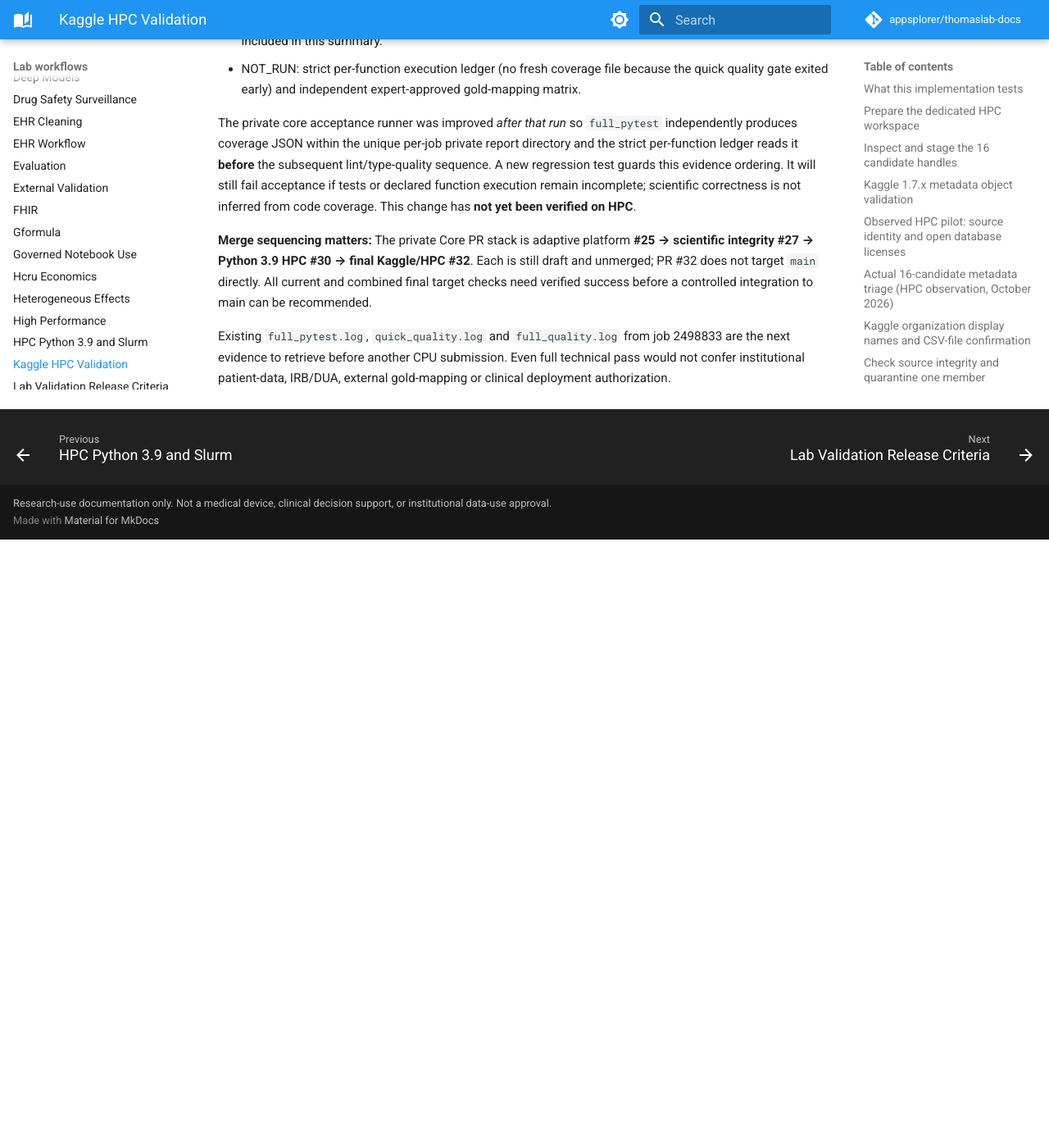
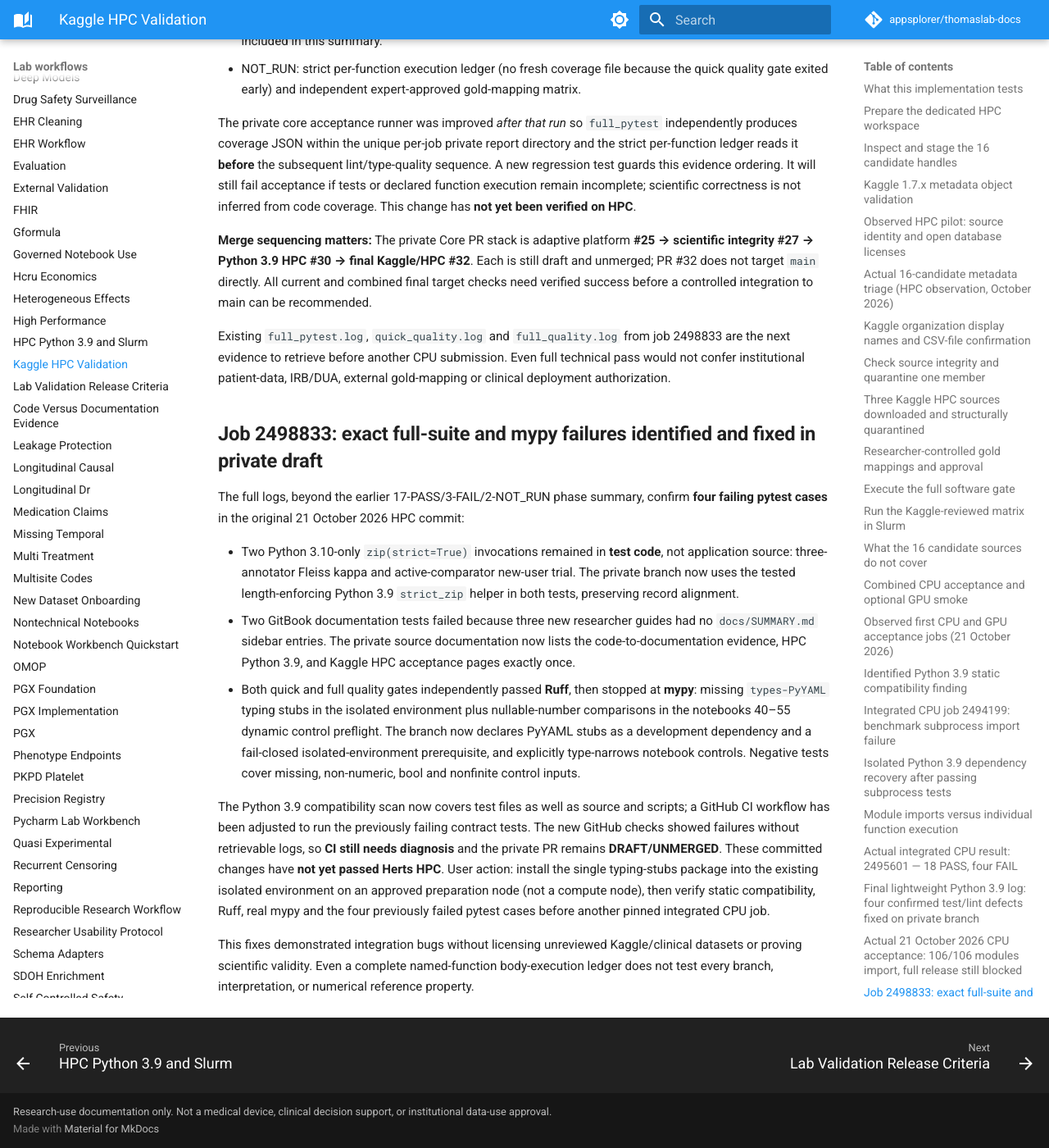
Before and after one commit to appsplorer/thomaslab-docs, an MkDocs documentation site: the page built from docs/guides/kaggle-hpc-acceptance.md, in a window 1280 px wide and 1400 px high, scrolled down 16947 px. Shown: the whole window at 82% size. Built offline with MkDocs 1.6.1 and Material for MkDocs 9.7.7, drawn with Linux system fonts in a browser that asks for light colours; comment, search, counter and statistics services are not loaded; before the commit the page ends 17605 px from its top, so only the background shows below that.

Commit message:
docs: precise HPC pytest and mypy failure fixes with fail-closed validation

```diff
--- a/docs/guides/kaggle-hpc-acceptance.md
+++ b/docs/guides/kaggle-hpc-acceptance.md
@@ -489,3 +489,16 @@
 **Merge sequencing matters:** The private Core PR stack is adaptive platform **#25 → scientific integrity #27 → Python 3.9 HPC #30 → final Kaggle/HPC #32**. Each is still draft and unmerged; PR #32 does not target `main` directly. All current and combined final target checks need verified success before a controlled integration to main can be recommended.
 
 Existing `full_pytest.log`, `quick_quality.log` and `full_quality.log` from job 2498833 are the next evidence to retrieve before another CPU submission. Even full technical pass would not confer institutional patient-data, IRB/DUA, external gold-mapping or clinical deployment authorization.
+
+
+## Job 2498833: exact full-suite and mypy failures identified and fixed in private draft
+
+The full logs, beyond the earlier 17-PASS/3-FAIL/2-NOT_RUN phase summary, confirm **four failing pytest cases** in the original 21 October 2026 HPC commit:
+
+- Two Python 3.10-only `zip(strict=True)` invocations remained in **test code**, not application source: three-annotator Fleiss kappa and active-comparator new-user trial. The private branch now uses the tested length-enforcing Python 3.9 `strict_zip` helper in both tests, preserving record alignment.
+- Two GitBook documentation tests failed because three new researcher guides had no `docs/SUMMARY.md` sidebar entries. The private source documentation now lists the code-to-documentation evidence, HPC Python 3.9, and Kaggle HPC acceptance pages exactly once.
+- Both quick and full quality gates independently passed **Ruff**, then stopped at **mypy**: missing `types-PyYAML` typing stubs in the isolated environment plus nullable-number comparisons in the notebooks 40–55 dynamic control preflight. The branch now declares PyYAML stubs as a development dependency and a fail-closed isolated-environment prerequisite, and explicitly type-narrows notebook controls. Negative tests cover missing, non-numeric, bool and nonfinite control inputs.
+
+The Python 3.9 compatibility scan now covers test files as well as source and scripts; a GitHub CI workflow has been adjusted to run the previously failing contract tests. The new GitHub checks showed failures without retrievable logs, so **CI still needs diagnosis** and the private PR remains **DRAFT/UNMERGED**. These committed changes have **not yet passed Herts HPC**. User action: install the single typing-stubs package into the existing isolated environment on an approved preparation node (not a compute node), then verify static compatibility, Ruff, real mypy and the four previously failed pytest cases before another pinned integrated CPU job.
+
+This fixes demonstrated integration bugs without licensing unreviewed Kaggle/clinical datasets or proving scientific validity. Even a complete named-function body-execution ledger does not test every branch, interpretation, or numerical reference property.
```
